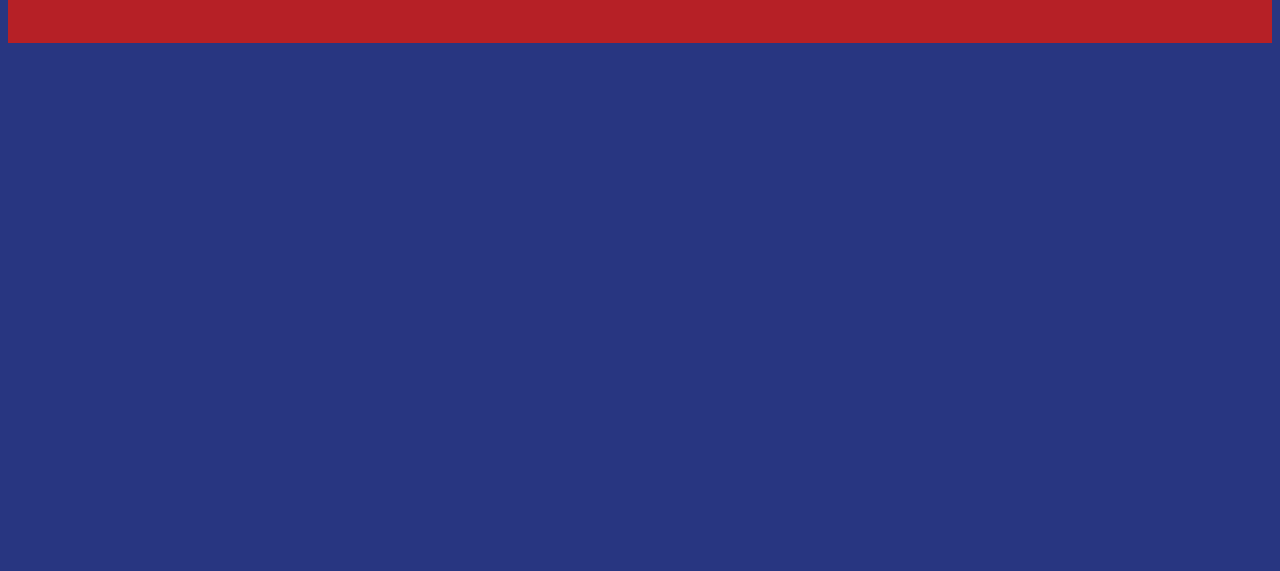
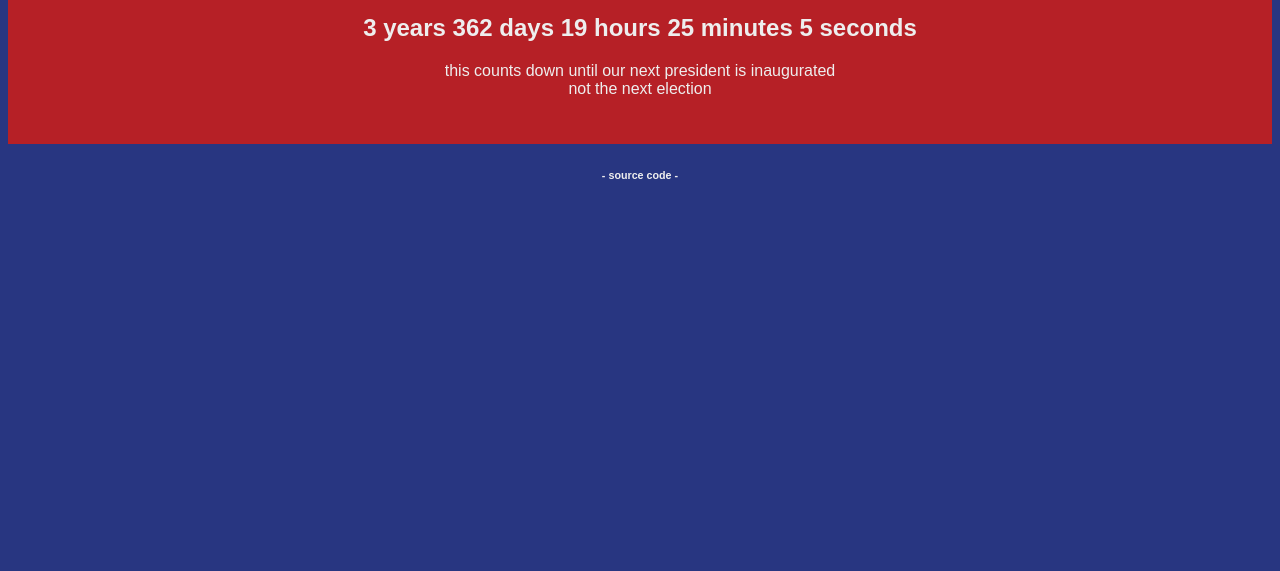
Before and after one commit to zimeg/trump-clock, a plain HTML site: page index.html in a window 1280 px wide. Shown: the part 229-800 px from the top of the page. Drawn offline with Linux system fonts and the light colour scheme.

Commit message:
minor changes
added source code and pushed the main element down towards the center
to make it more visually appealing

```diff
--- a/index.html
+++ b/index.html
@@ -10,6 +10,8 @@
 
     <body>
         <center>
+            <div style="padding-top: 8%;"></div>
+
             <div id="text">
             <h1>Trump Coundown</h1>
             <h4>- the coundown until trump is out of office -</h4>
@@ -24,6 +26,8 @@
             <p>this counts down until our next president is inaugurated<br />
                 not the next election</p>
             </div>
+
+            <h6>- <a href="https://github.com/Zimboboys/trump-clock" target="_blank">source code</a> -</h6>
         </center>
     </body>
 
--- a/style.css
+++ b/style.css
@@ -9,3 +9,8 @@ body {
     padding-bottom: 30px;
     background-color: #b62026;
 }
+
+a {
+    text-decoration: none;
+    color: #eee;
+}
```
Also changed, not shown: favicon.ico (deleted).
